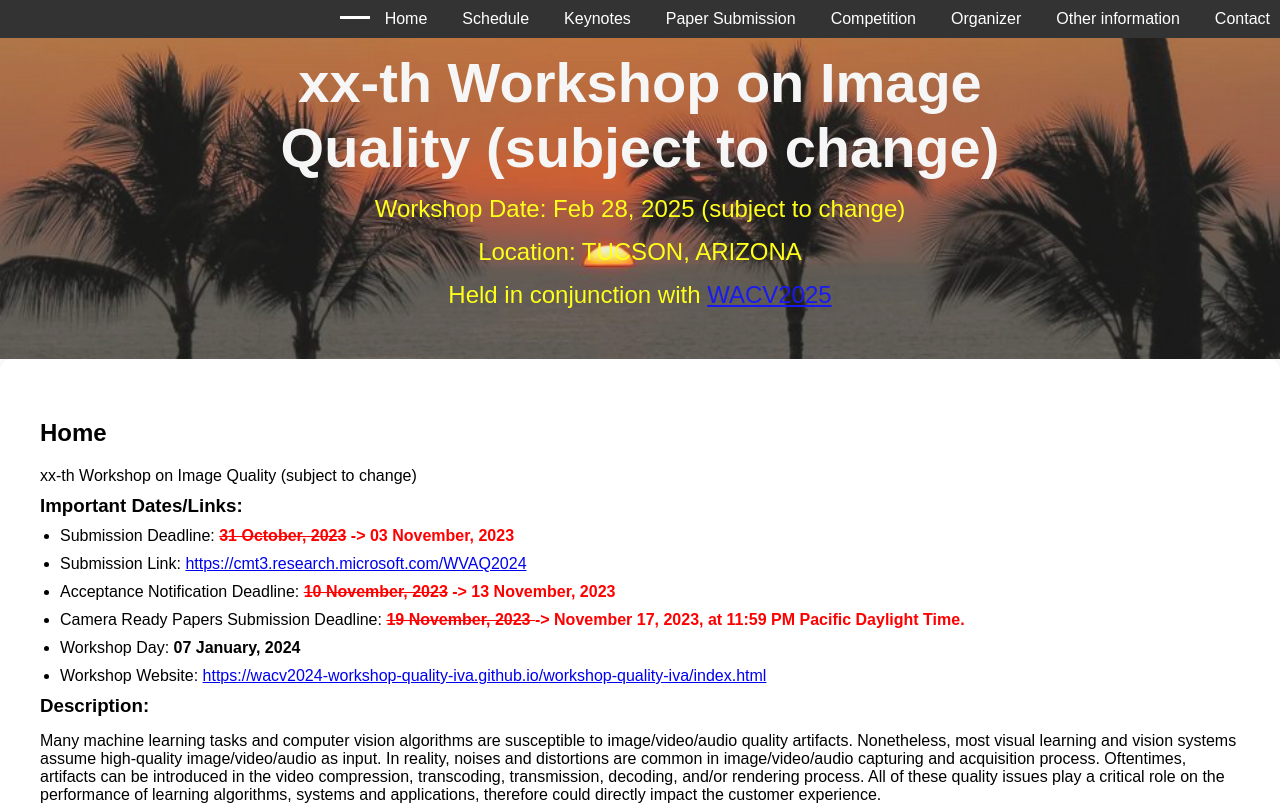
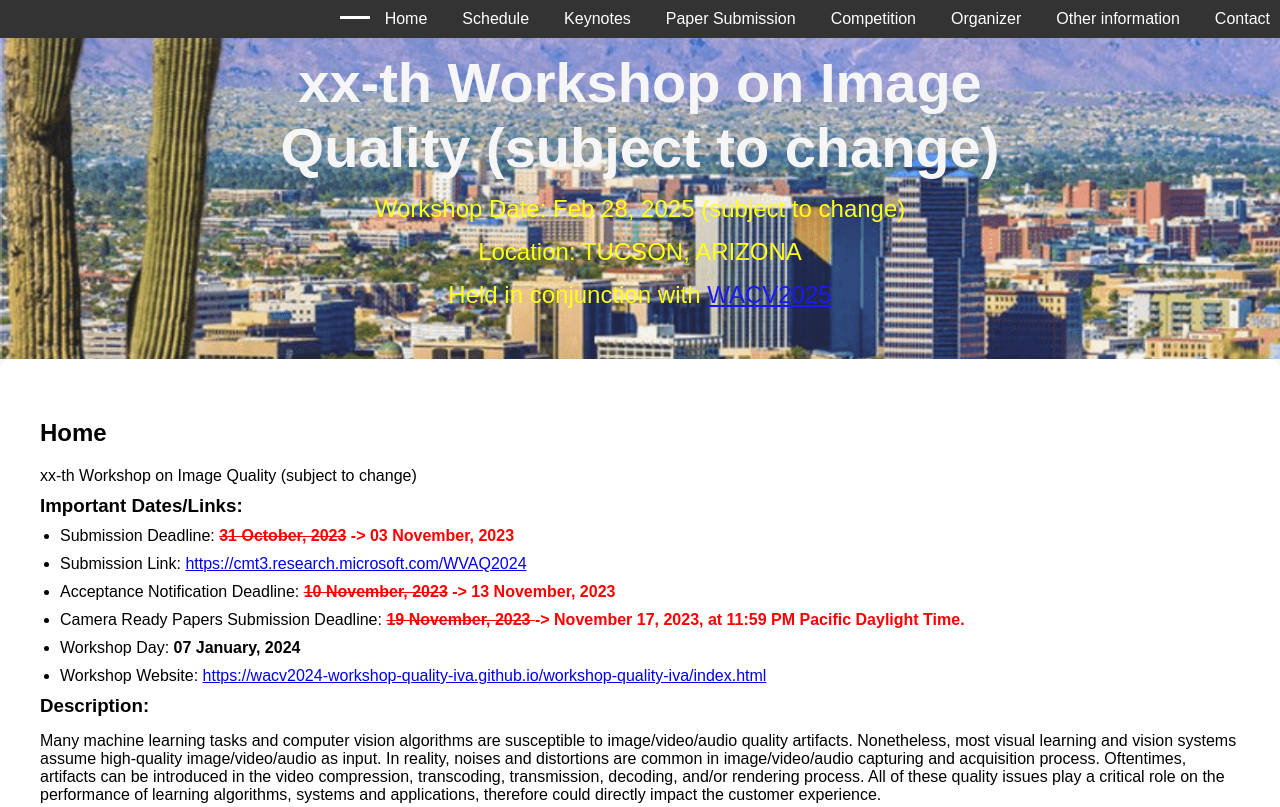
Before and after one commit to wacv2025-image-quality-workshop2/wacv2025-image-quality-workshop2.github.io, a plain HTML site: page index.html in a window 1280 px wide. Shown: the top 807 px of the page. Drawn offline with Linux system fonts and the light colour scheme.

Commit message:
add logo

```diff
--- a/styles.css
+++ b/styles.css
@@ -58,7 +58,7 @@ h2 {
 /* styles.css */
 header {
     position: relative; /* Add this to establish a positioning context */
-    background-image: url('logo_hawaii_1.png'); /* Replace with your image file name */
+    background-image: url('logo_arizona.png'); /* Replace with your image file name */
     background-size: cover;
     background-position: center;
     color: rgba(255, 255, 255, 0.1);
```
Also changed, not shown: logo_arizona.png (added).
